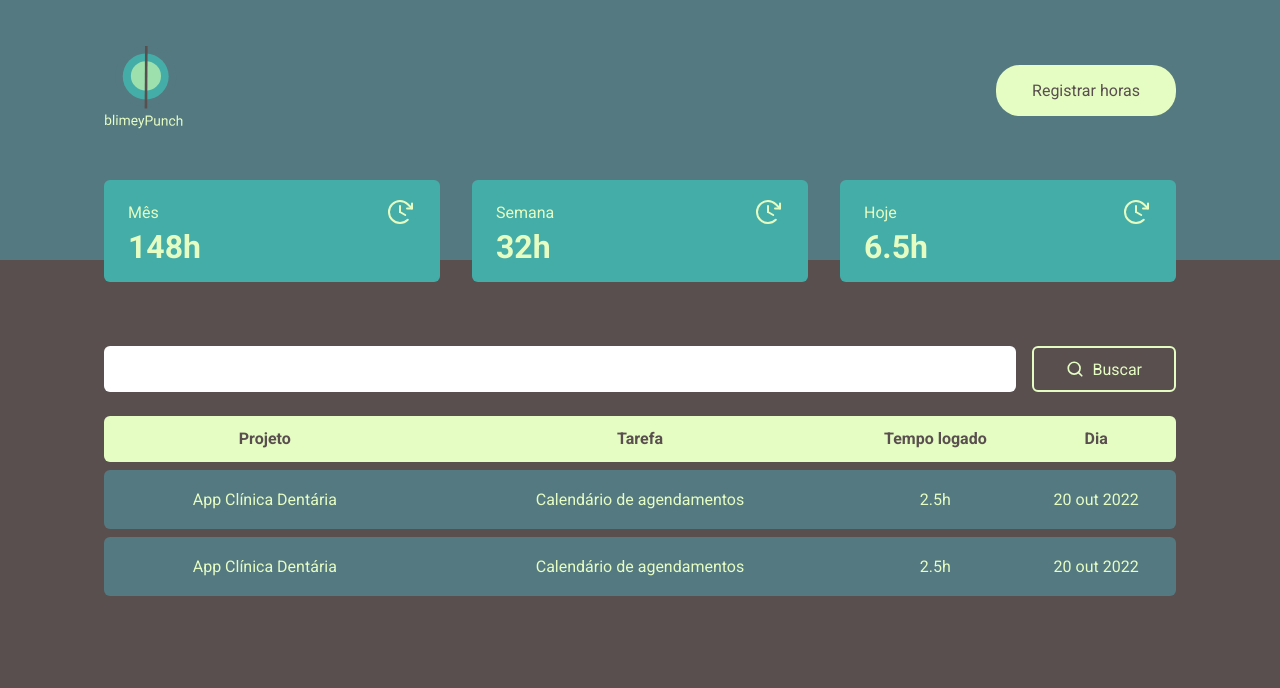
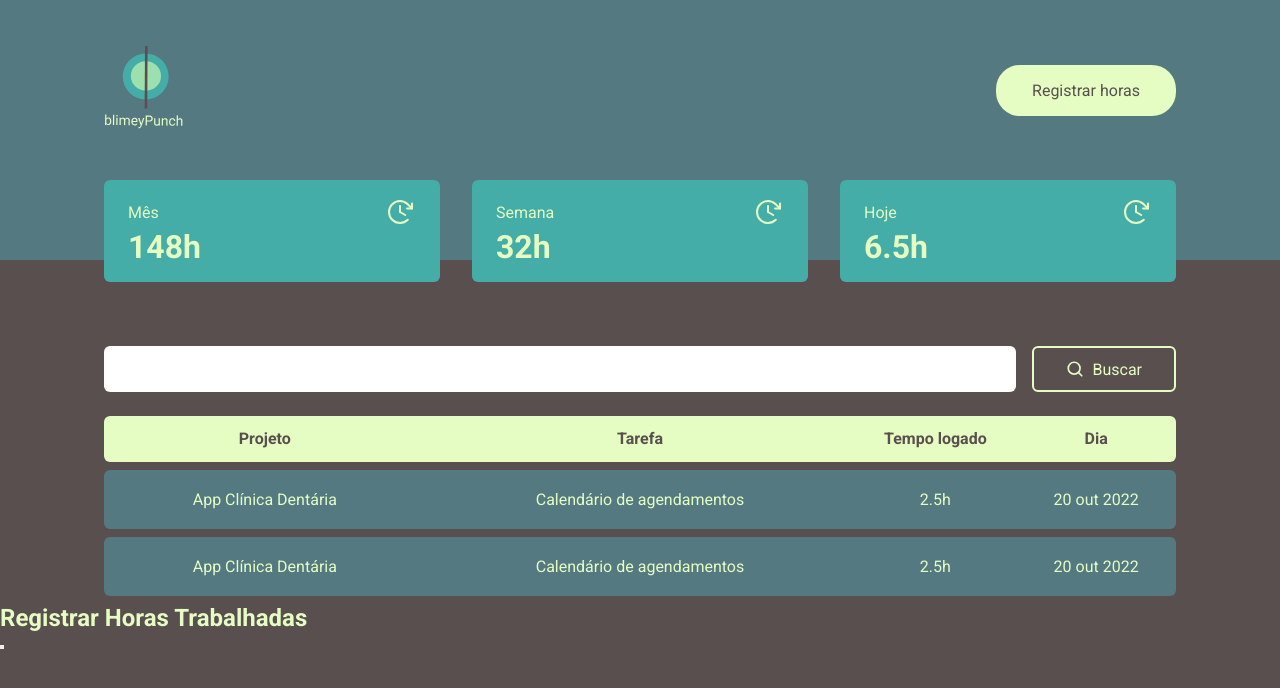
Before and after one commit to guirecordon/java-challenge-react, a React (Vite) app: page /logs in a window 1280 px wide. Both pictures are taken after a click on the button "Registrar horas". Shown: the top 688 px of the page. Built offline with nearby package versions, Linux system fonts and the light colour scheme.

Commit message:
Add modal structure with radix ui

```diff
--- a/package.json
+++ b/package.json
@@ -13,6 +13,7 @@
     "@emotion/styled": "^11.10.4",
     "@mui/material": "^5.10.10",
     "@mui/styled-engine-sc": "^5.10.6",
+    "@radix-ui/react-dialog": "^1.0.2",
     "phosphor-react": "^1.4.1",
     "react": "^18.2.0",
     "react-dom": "^18.2.0",
--- a/src/components/Header/index.tsx
+++ b/src/components/Header/index.tsx
@@ -1,4 +1,5 @@
 import { HeaderContainer, HeaderContent } from "./styles";
+import * as Dialog from '@radix-ui/react-dialog';
 import logoImg from '../../assets/logo.svg';
 
 export function Header() {
@@ -7,7 +8,22 @@
       <HeaderContent>
         <img src={logoImg} alt="" />
 
-        <button>Registrar horas</button>
+        <Dialog.Root>
+          <Dialog.Trigger asChild>
+            <button>Registrar horas</button>
+          </Dialog.Trigger>
+
+          <Dialog.Portal>
+            <Dialog.Overlay />
+
+            <Dialog.Content>
+              <Dialog.Title>
+                Registrar Horas Trabalhadas
+              </Dialog.Title>
+              <Dialog.Close />
+            </Dialog.Content>
+          </Dialog.Portal>
+        </Dialog.Root>
       </HeaderContent>
     </HeaderContainer>
   )
```
Also changed, not shown: 1 other file (tests, documents, lock files or other folders).
